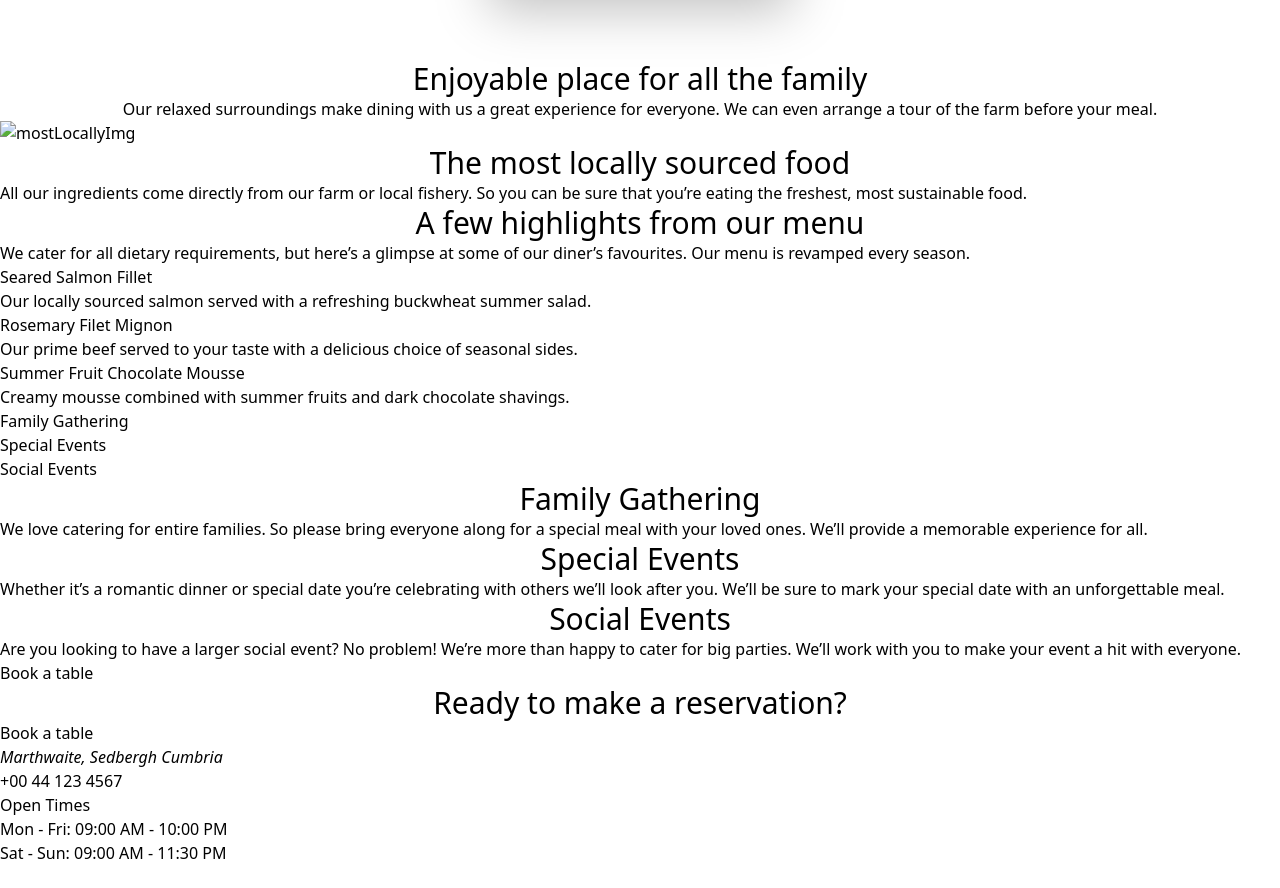
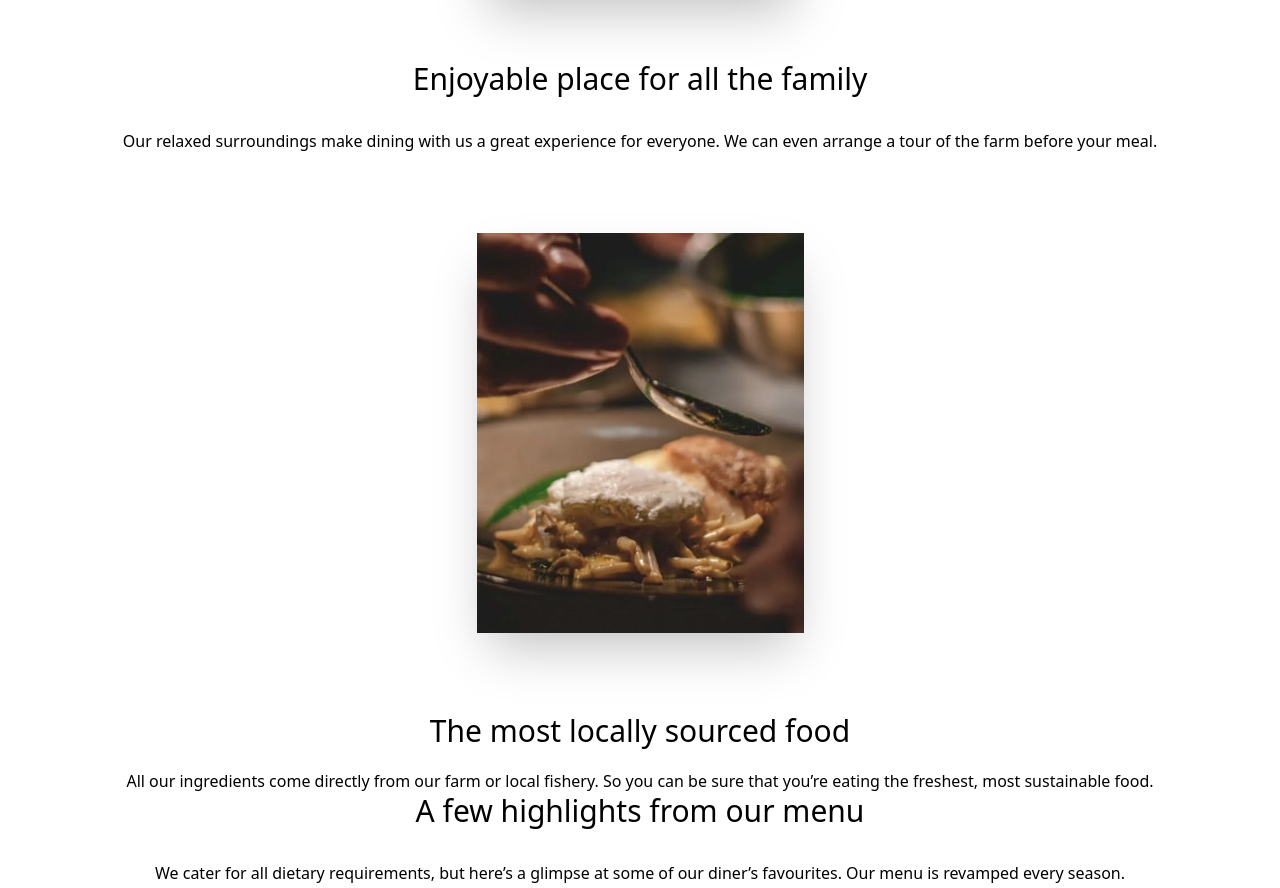
Before and after one commit to HorroGlitch/new_dine_restaurant, a website built with Vite: page index.html in a window 1280 px wide. Shown: the part 986-1874 px from the top of the page. Before the commit the page ends 1851 px from the top, so only its background shows below. Built offline with nearby package versions, Linux system fonts and the light colour scheme.

Commit message:
Locally sourced food adding

```diff
--- a/index.html
+++ b/index.html
@@ -35,26 +35,26 @@
 
           <img alt="enjoyablePlaceImg" src="img/enjoyable-place-mobile.jpg" class="shadow-2xl">
 
-        <h2 class="text-center text-3xl mt-16 px-9">
+        <h2 class="text-center text-3xl mt-16 px-16">
           Enjoyable place for all the family
         </h2>
 
-        <p>
+        <p class="flex flex-col items-center mt-8 px-6 text-center">
           Our relaxed surroundings make dining with us a great experience for everyone. We can even arrange
           a tour of the farm before your meal.
         </p>
 
         </article>
 
-        <article>
+        <article class="flex bottom-15 flex-col items-center">
 
-          <img alt="mostLocallyImg">
+          <img alt="mostLocallyImg" src="img/locally-sourced-mobile.jpg" class="mt-20 shadow-2xl">
 
-        <h2 class="text-center text-3xl">
+        <h2 class="text-center text-3xl mt-20">
           The most locally sourced food
         </h2>
 
-        <p>
+        <p class="flex flex-col items-center mt-5 px-5 text-center">
           All our ingredients come directly from our farm or local fishery. So you can be sure that you’re
           eating the freshest, most sustainable food.
         </p>
@@ -65,7 +65,7 @@
 
       <h2 class="text-center text-3xl">A few highlights from our menu</h2>
 
-      <p>
+      <p class="flex flex-col items-center mt-8 px-6 text-center">
         We cater for all dietary requirements, but here’s a glimpse at some of our diner’s favourites.
         Our menu is revamped every season.
       </p>
```
Also changed, not shown: img/locally-sourced-mobile.jpg (added).
